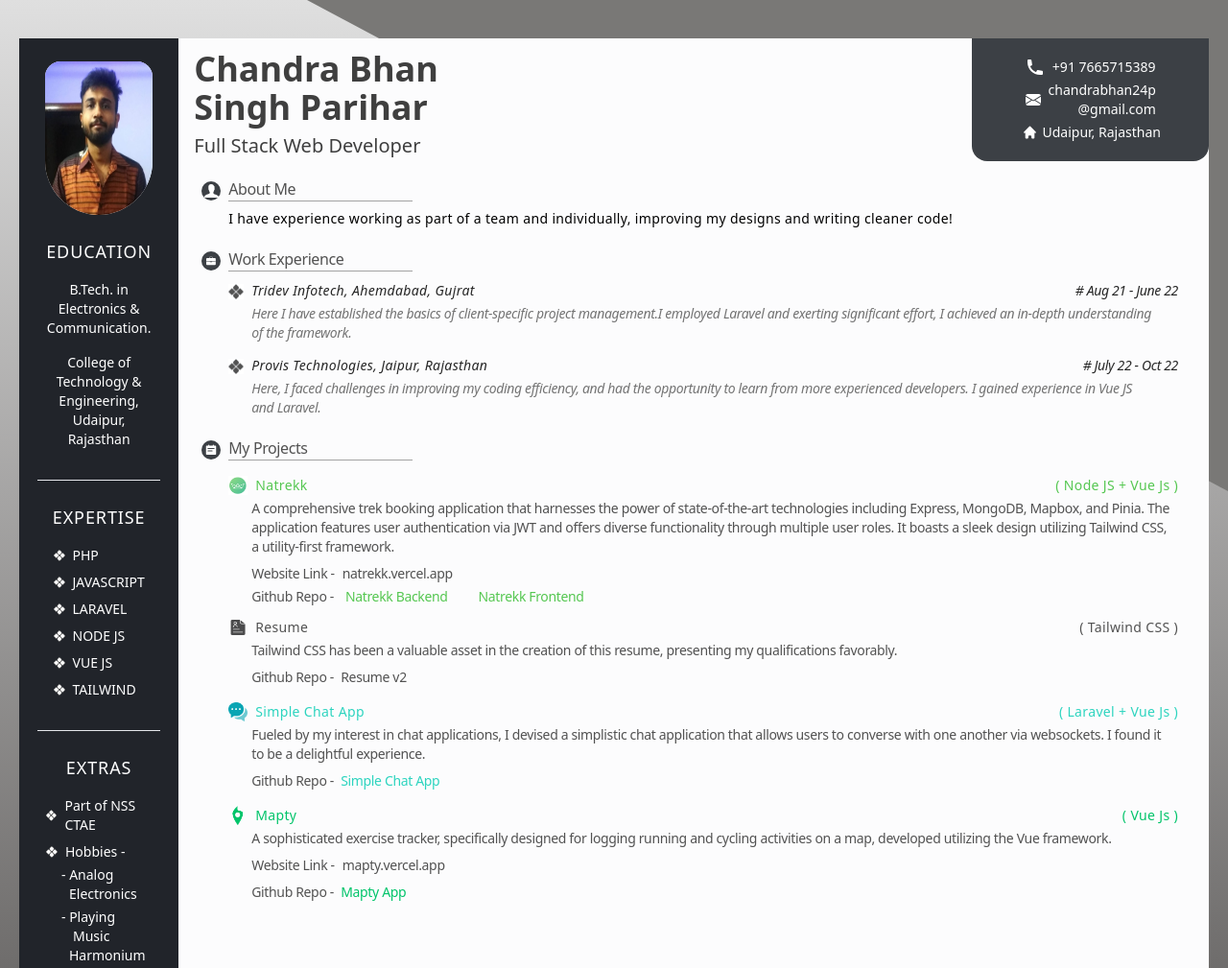
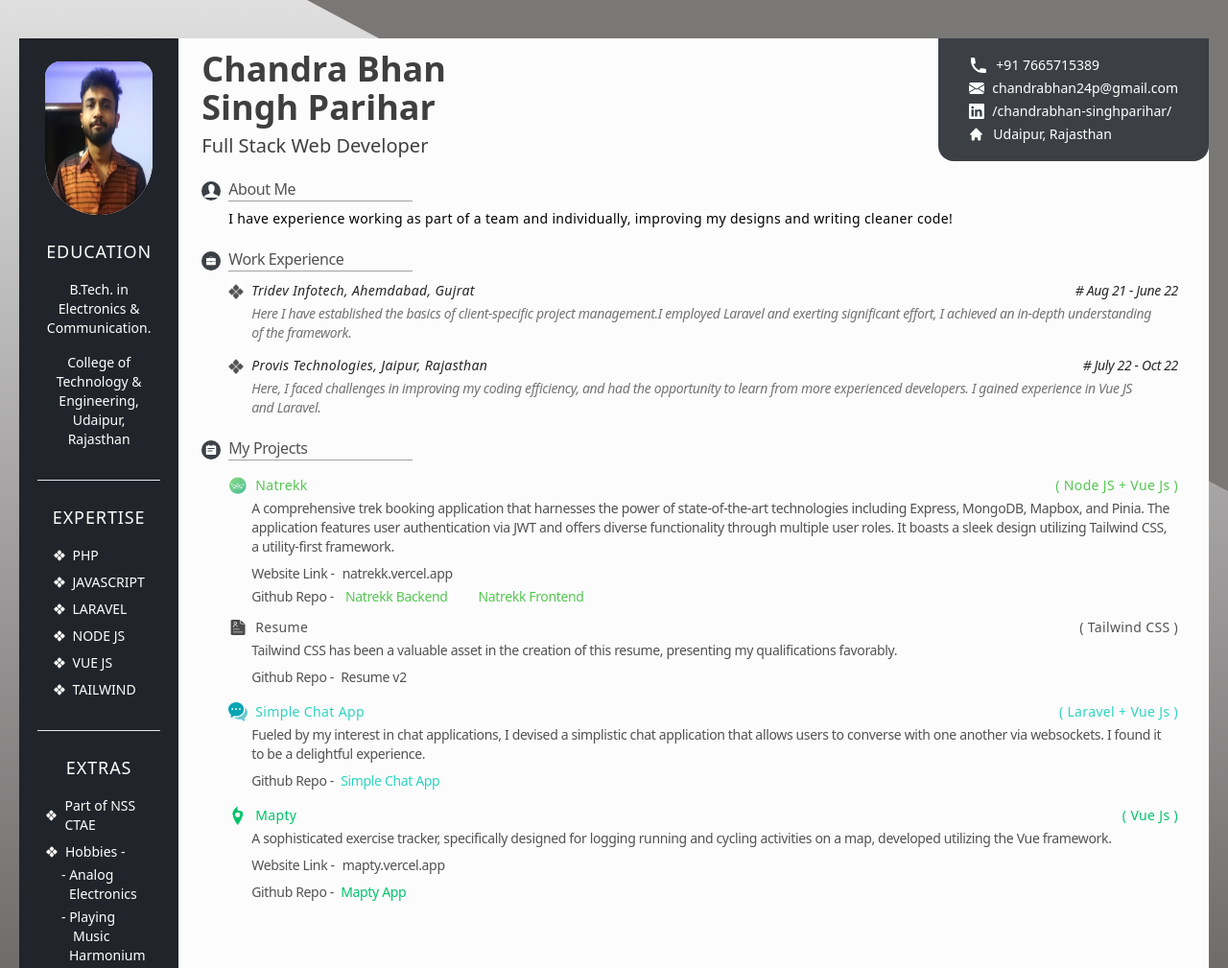
Before and after one commit to ChandraBhan07/Resume, a website: page layout 2/src/index.html in a window 1280 px wide. Shown: the top 1009 px of the page at 96% size. Drawn offline with Linux system fonts and the light colour scheme.

Commit message:
Added linkedin to layout 2

```diff
--- a/layout 2/src/index.html
+++ b/layout 2/src/index.html
@@ -83,7 +83,7 @@
                 <div class="w-full ">
                     <!-- name and contact -->
                     <div class="flex">
-                        <div class="w-full">
+                        <div class="w-full ml-2">
                             <div class="mt-3 ml-4 opacity-75">
                                 <p class="text-4xl font-semibold">Chandra Bhan</p>
                                 <p class="text-4xl font-bold">Singh Parihar</p>
@@ -92,8 +92,8 @@
                         </div>
 
                         <div
-                            class="contact flex h-32 w-80 flex-col items-center justify-center gap-y-1 rounded-b-2xl text-sm text-white">
-                            <div class="flex items-center gap-2">
+                            class="contact flex h-32 px-8 flex-col justify-center gap-y-1 rounded-b-2xl text-sm text-white">
+                            <div class="flex gap-2 items-center">
                                 <svg xmlns="http://www.w3.org/2000/svg" class="h-5 w-5" viewBox="0 0 20 20"
                                     fill="white">
                                     <path
@@ -104,19 +104,28 @@
                                     <p>+91 7665715389</p>
                                 </a>
                             </div>
-                            <div class="flex items-center gap-2">
-                                <svg xmlns="http://www.w3.org/2000/svg" class="h-4 w-4" fill="white"
+                            <div class="flex gap-2 items-center">
+                                <svg xmlns="http://www.w3.org/2000/svg" class="h-4 w-4 " fill="white"
                                     viewBox="0 0 16 16">
                                     <path
                                         d="M.05 3.555A2 2 0 0 1 2 2h12a2 2 0 0 1 1.95 1.555L8 8.414.05 3.555ZM0 4.697v7.104l5.803-3.558L0 4.697ZM6.761 8.83l-6.57 4.027A2 2 0 0 0 2 14h12a2 2 0 0 0 1.808-1.144l-6.57-4.027L8 9.586l-1.239-.757Zm3.436-.586L16 11.801V4.697l-5.803 3.546Z">
                                     </path>
                                 </svg>
                                 <a href="mailto:chandrabhan24p@gmail.com"
-                                    class="hover:text-neutral-300/75">chandrabhan24p
-                                    <p class="text-right">@gmail.com</p>
+                                    class="hover:text-neutral-300/75">chandrabhan24p@gmail.com
                                 </a>
                             </div>
-                            <div class="flex items-center gap-1">
+                            <div class="flex gap-2 items-center">
+                                <svg xmlns="http://www.w3.org/2000/svg" width="16" height="16" fill="currentColor"
+                                    class="bi bi-linkedin" viewBox="0 0 16 16">
+                                    <path
+                                        d="M0 1.146C0 .513.526 0 1.175 0h13.65C15.474 0 16 .513 16 1.146v13.708c0 .633-.526 1.146-1.175 1.146H1.175C.526 16 0 15.487 0 14.854V1.146zm4.943 12.248V6.169H2.542v7.225h2.401zm-1.2-8.212c.837 0 1.358-.554 1.358-1.248-.015-.709-.52-1.248-1.342-1.248-.822 0-1.359.54-1.359 1.248 0 .694.521 1.248 1.327 1.248h.016zm4.908 8.212V9.359c0-.216.016-.432.08-.586.173-.431.568-.878 1.232-.878.869 0 1.216.662 1.216 1.634v3.865h2.401V9.25c0-2.22-1.184-3.252-2.764-3.252-1.274 0-1.845.7-2.165 1.193v.025h-.016a5.54 5.54 0 0 1 .016-.025V6.169h-2.4c.03.678 0 7.225 0 7.225h2.4z" />
+                                </svg>
+                                <a href="https://www.linkedin.com/in/chandrabhan-singhparihar/"
+                                    class="hover:text-neutral-300/75">/chandrabhan-singhparihar/
+                                </a>
+                            </div>
+                            <div class="flex gap-2 items-center -ml-0.5">
                                 <svg xmlns="http://www.w3.org/2000/svg" class="h-4" width="19px" viewBox="0 0 20 20"
                                     fill="white">
                                     <path
```
Also changed, not shown: layout 2/dist/output.css.
